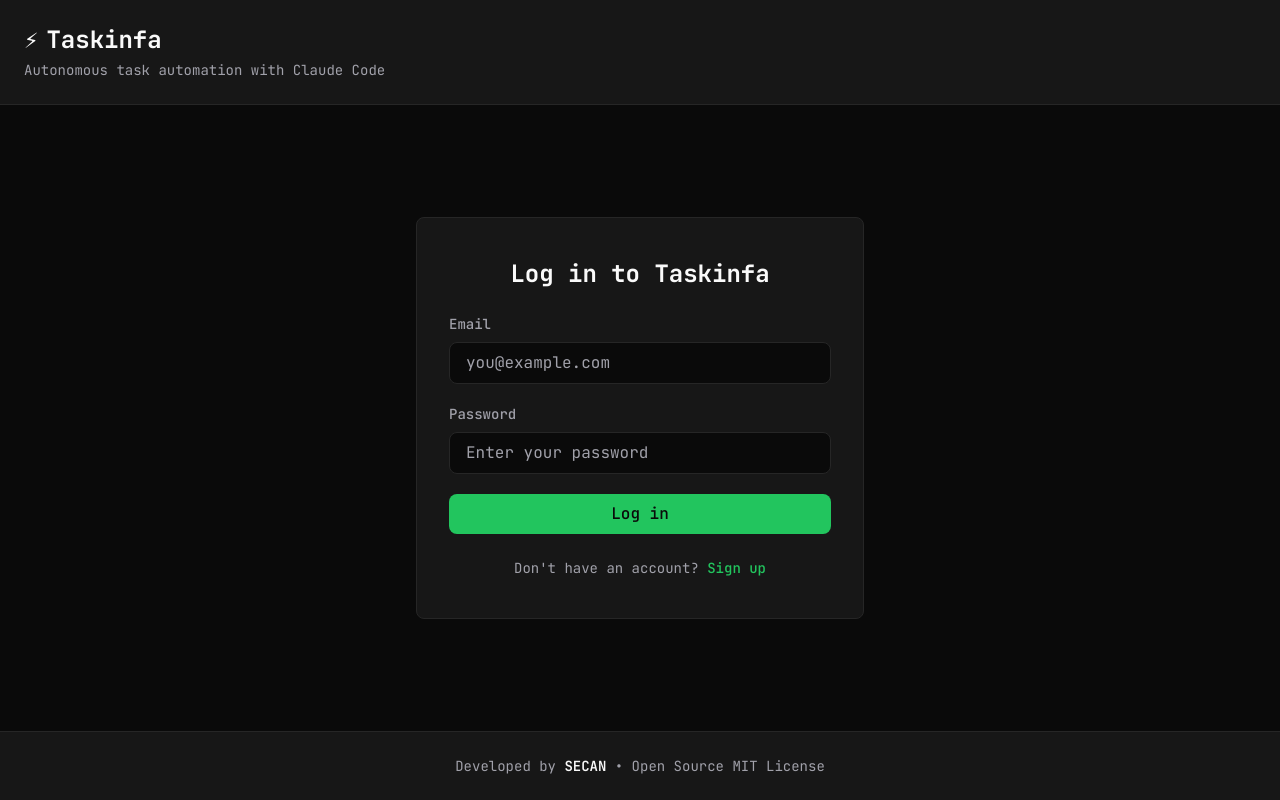
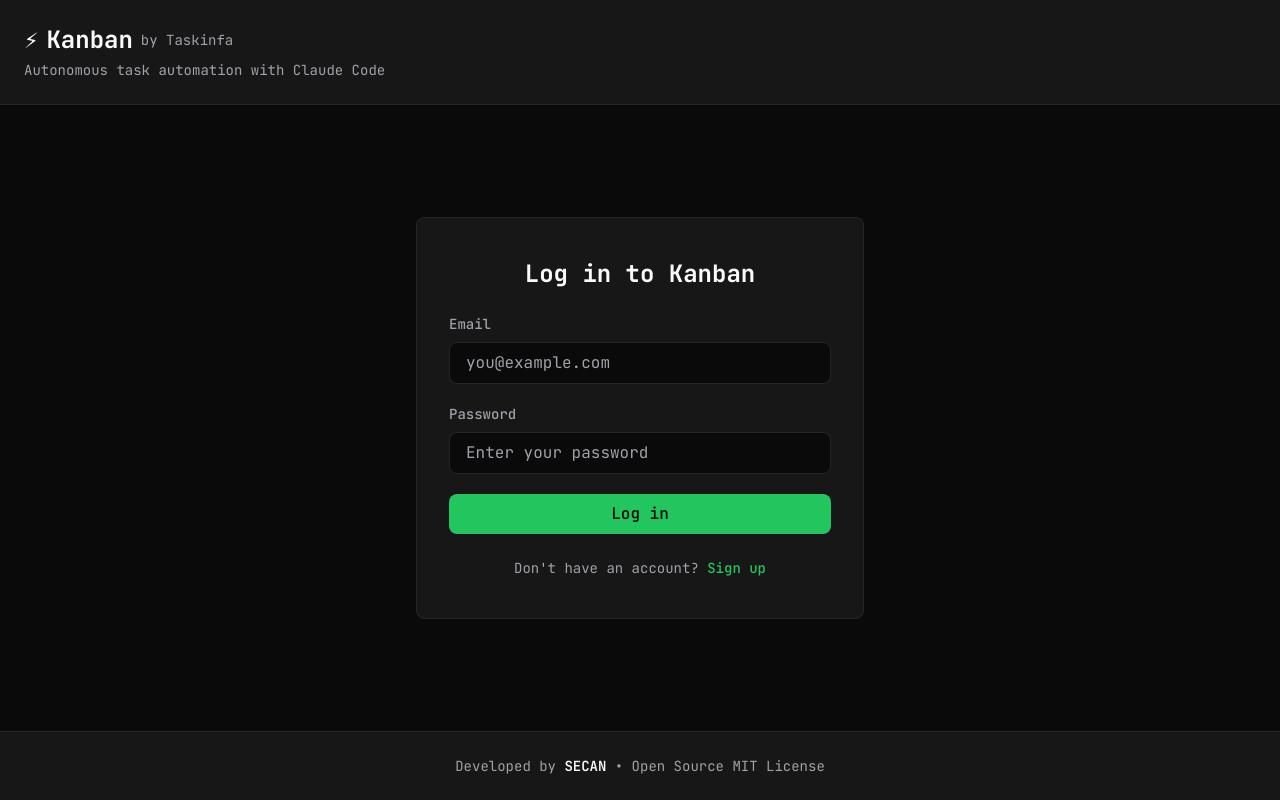
Before and after one commit to secanltd/taskinfa-kanban, a Next.js app in the folder packages/dashboard/: page /auth/login in a window 1280 px wide. Built offline with nearby package versions, Linux system fonts and the light colour scheme.

Commit message:
feat: Rebrand "Taskinfa" to "Kanban" with "by Taskinfa" subtitle
- Update browser tab title to "Kanban — by Taskinfa"
- Update dashboard header to show "Kanban" with muted "by Taskinfa"
- Update login and signup page headers
- Update login form heading to "Log in to Kanban"

```diff
--- a/packages/dashboard/src/app/auth/login/page.tsx
+++ b/packages/dashboard/src/app/auth/login/page.tsx
@@ -7,7 +7,8 @@
         <div className="max-w-7xl mx-auto px-6 py-6">
           <div className="flex items-center gap-2">
             <span className="text-2xl">⚡</span>
-            <h1 className="text-2xl font-bold text-terminal-text">Taskinfa</h1>
+            <h1 className="text-2xl font-bold text-terminal-text">Kanban</h1>
+            <span className="text-sm text-terminal-muted">by Taskinfa</span>
           </div>
           <p className="text-terminal-muted text-sm mt-1">
             Autonomous task automation with Claude Code
--- a/packages/dashboard/src/app/auth/signup/page.tsx
+++ b/packages/dashboard/src/app/auth/signup/page.tsx
@@ -7,7 +7,8 @@
         <div className="max-w-7xl mx-auto px-6 py-6">
           <div className="flex items-center gap-2">
             <span className="text-2xl">⚡</span>
-            <h1 className="text-2xl font-bold text-terminal-text">Taskinfa</h1>
+            <h1 className="text-2xl font-bold text-terminal-text">Kanban</h1>
+            <span className="text-sm text-terminal-muted">by Taskinfa</span>
           </div>
           <p className="text-terminal-muted text-sm mt-1">
             Autonomous task automation with Claude Code
--- a/packages/dashboard/src/app/dashboard/page.tsx
+++ b/packages/dashboard/src/app/dashboard/page.tsx
@@ -67,7 +67,8 @@
             <div className="flex items-center gap-4">
               <div className="flex items-center gap-2">
                 <span className="text-2xl">⚡</span>
-                <h1 className="text-xl font-bold text-terminal-text">Taskinfa</h1>
+                <h1 className="text-xl font-bold text-terminal-text">Kanban</h1>
+                <span className="text-sm text-terminal-muted">by Taskinfa</span>
               </div>
               <span className="text-terminal-muted text-sm hidden sm:block">
                 Autonomous task automation with Claude Code
--- a/packages/dashboard/src/app/layout.tsx
+++ b/packages/dashboard/src/app/layout.tsx
@@ -2,7 +2,7 @@
 import './globals.css';
 
 export const metadata: Metadata = {
-  title: 'Taskinfa Dashboard',
+  title: 'Kanban — by Taskinfa',
   description: 'Autonomous task automation with Claude Code',
 };
 
--- a/packages/dashboard/src/components/auth/LoginForm.tsx
+++ b/packages/dashboard/src/components/auth/LoginForm.tsx
@@ -70,7 +70,7 @@
     <div className="w-full max-w-md">
       <div className="card px-8 py-10">
         <h2 className="text-2xl font-bold text-terminal-text mb-6 text-center">
-          Log in to Taskinfa
+          Log in to Kanban
         </h2>
 
         {errors.general && (
```
